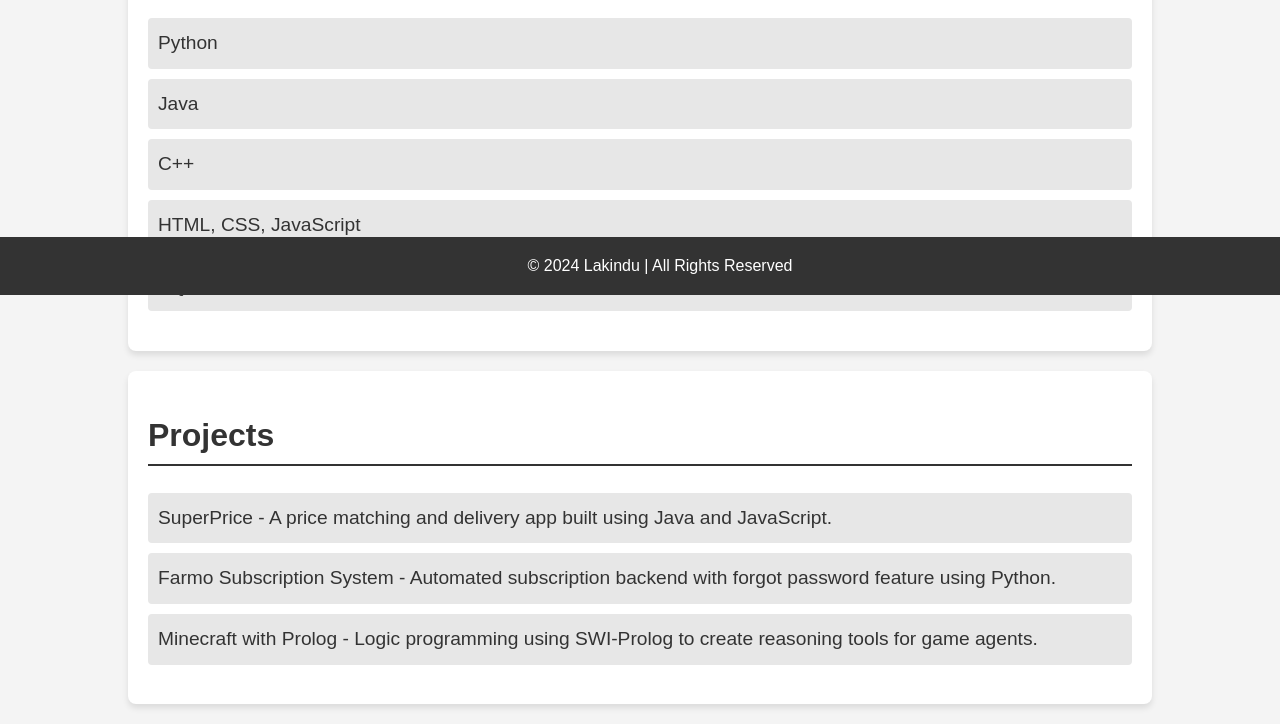
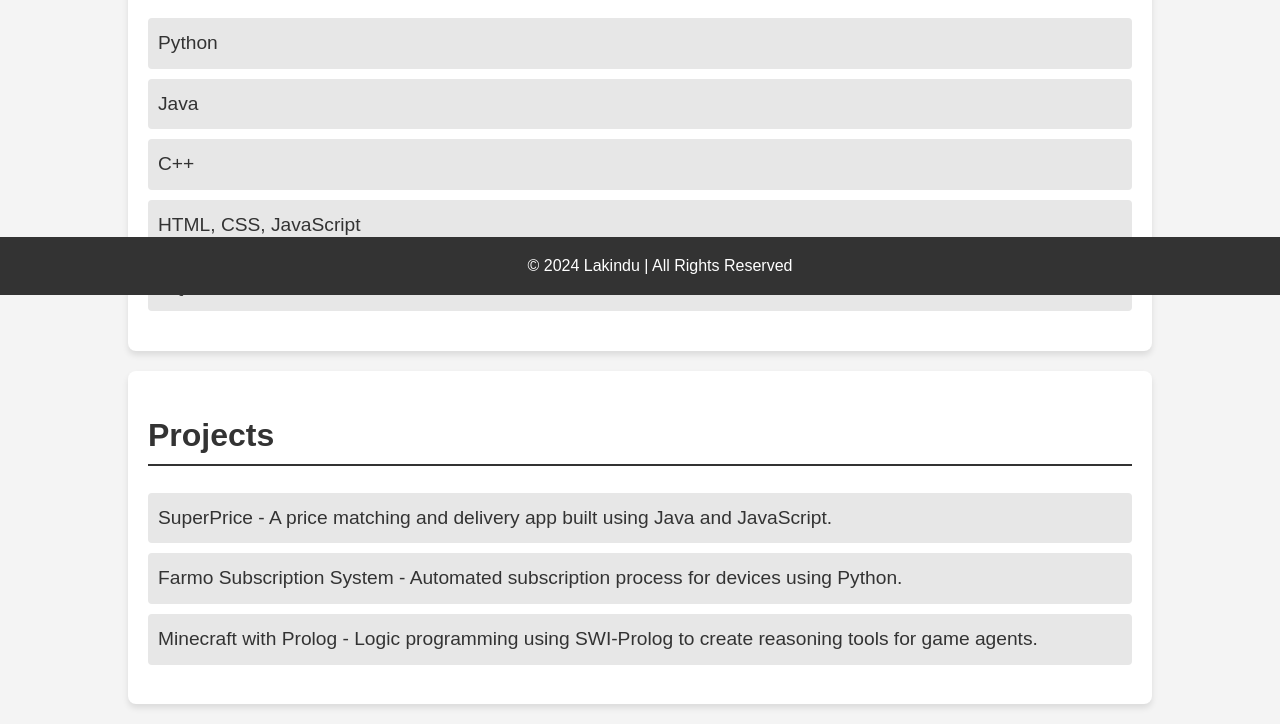
Before and after one commit to lakindubd/lakindubd.github.io, a plain HTML site: page index.html in a window 1280 px wide. Shown: the part 505-1229 px from the top of the page. Drawn offline with Linux system fonts and the light colour scheme.

Commit message:
description change

```diff
--- a/index.html
+++ b/index.html
@@ -35,7 +35,7 @@
         <h2>Projects</h2>
         <ul>
             <li>SuperPrice - A price matching and delivery app built using Java and JavaScript.</li>
-            <li>Farmo Subscription System - Automated subscription backend with forgot password feature using Python.</li>
+            <li>Farmo Subscription System - Automated subscription process for devices using Python.</li>
             <li>Minecraft with Prolog - Logic programming using SWI-Prolog to create reasoning tools for game agents.</li>
         </ul>
     </section>
```
